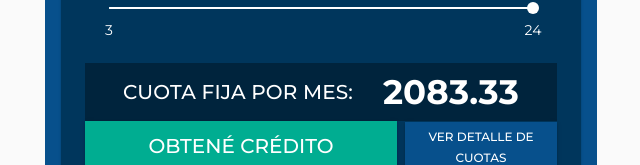
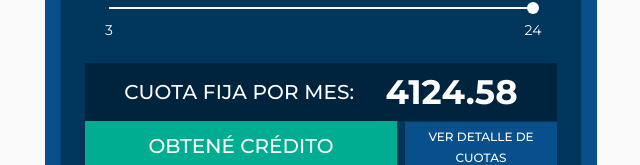
Before and after one commit to Alejo-Martinez-Grau/simulador-creditos-ccyd, a React (Create React App) app: page / in a window 1280 px wide. Shown: the part 277-442 px from the top of the page, without its empty margins (319-959 px from the left). Built offline with nearby package versions, Linux system fonts and the light colour scheme.

Commit message:
App funcionando

```diff
--- a/src/App.js
+++ b/src/App.js
@@ -17,7 +17,7 @@ function App() {
   const [valueCuotas, setValueCuotas] = React.useState(24);
   const [valuePrestamo, setValuePrestamo] = React.useState(50000);
 
-  const cuotaFija = (Math.round(valuePrestamo/valueCuotas * 100) / 100).toFixed(2); //(Math.round(valuePrestamo/valueCuotas * 100) / 100).toFixed(2);
+  const cuotaFija = (Math.round((valuePrestamo/valueCuotas) * 197.98) / 100).toFixed(2);
 
   return (
     <ThemeProvider theme={customTheme}>
--- a/src/CuotasSlider.js
+++ b/src/CuotasSlider.js
@@ -51,7 +51,7 @@ const CuotasSlider = ({valueCuotas, onValueCuotasChange}) => {
           onChange={handleInputChange}
           onBlur={handleBlur}
           inputProps={{
-            step: 3,
+            step: 1,
             min: 3,
             max: 24,
             type: "number",
@@ -68,7 +68,7 @@ const CuotasSlider = ({valueCuotas, onValueCuotasChange}) => {
         aria-labelledby="cuotas-slider"
         valueLabelDisplay="auto"
 
-        step={3}
+        step={1}
         marks={marks}
         min={3}
         max={24}
```
